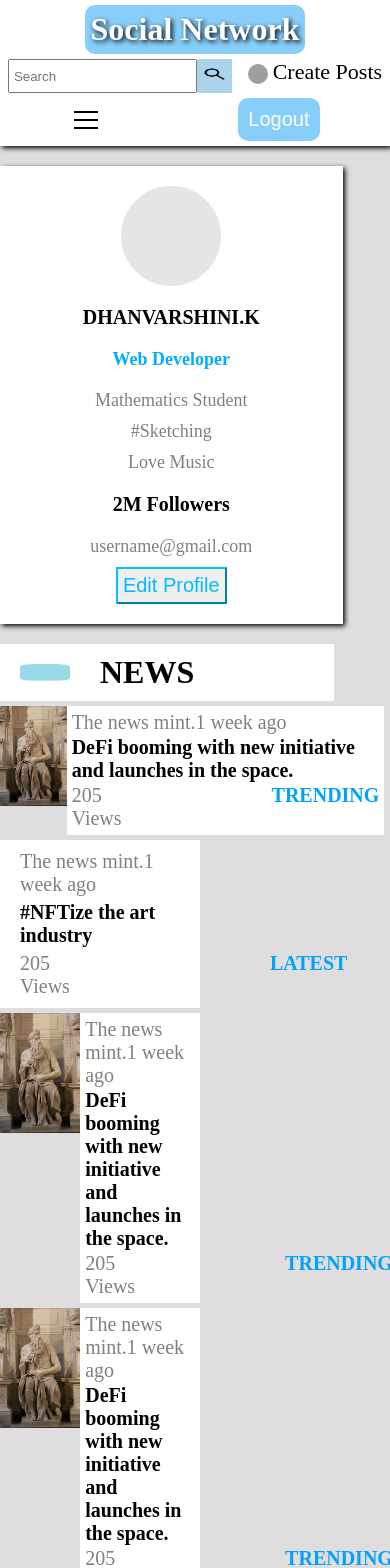
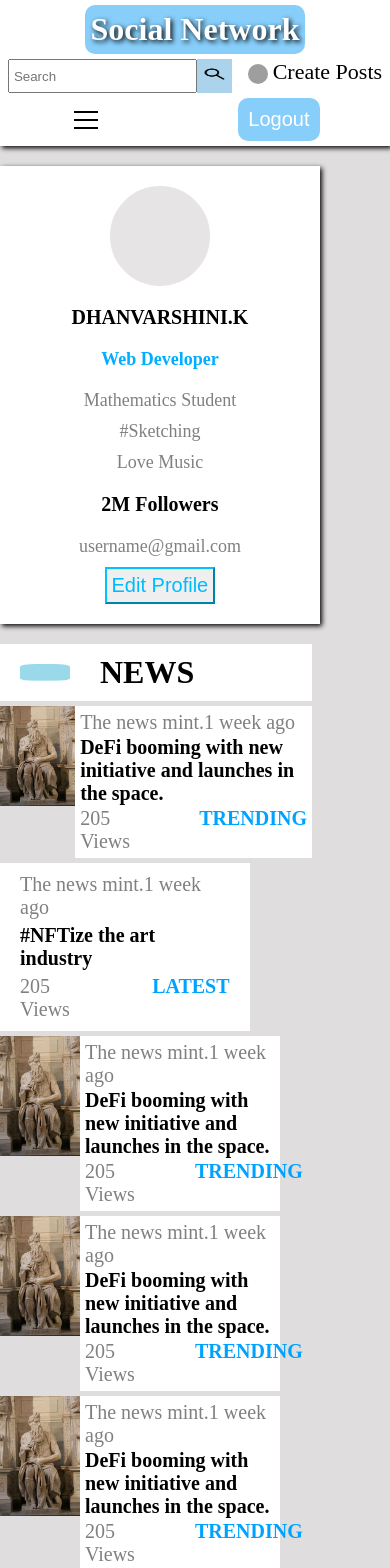
Before and after one commit to Dhanvarshinikarthi/socialnetwork, a React (Vite) app: page / in a window 390 px wide. Shown: the top 1568 px of the page. Built offline with nearby package versions, Linux system fonts and the light colour scheme; grey boxes are pictures that could not be loaded; the HTML template or start-up script is replaced by a standard one.

Commit message:
demo file

```diff
--- a/src/components/newslist/news.css
+++ b/src/components/newslist/news.css
@@ -139,12 +139,18 @@ a:hover {
     width: 80%;
   }
   .newscards {
-    width: 60%;
+    width: 80%;
   }
   .artindustry {
-    width: 60%;
+    width: 80%;
   }
   .news_description {
-    width: 60%;
+    width: 80%;
+  }
+  .latest_views {
+    gap: 60px;
+  }
+  .newsviews {
+    gap: 60px;
   }
 }
```
